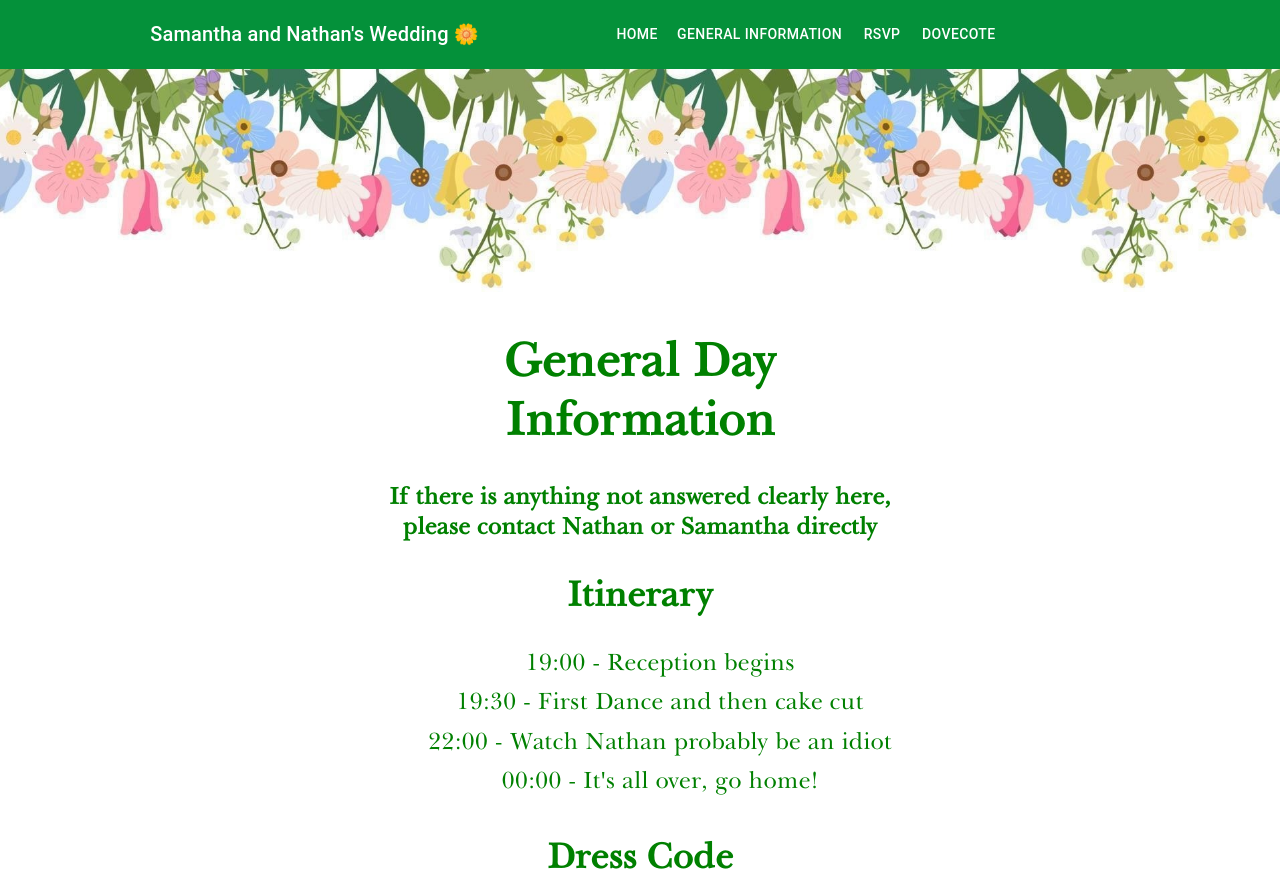
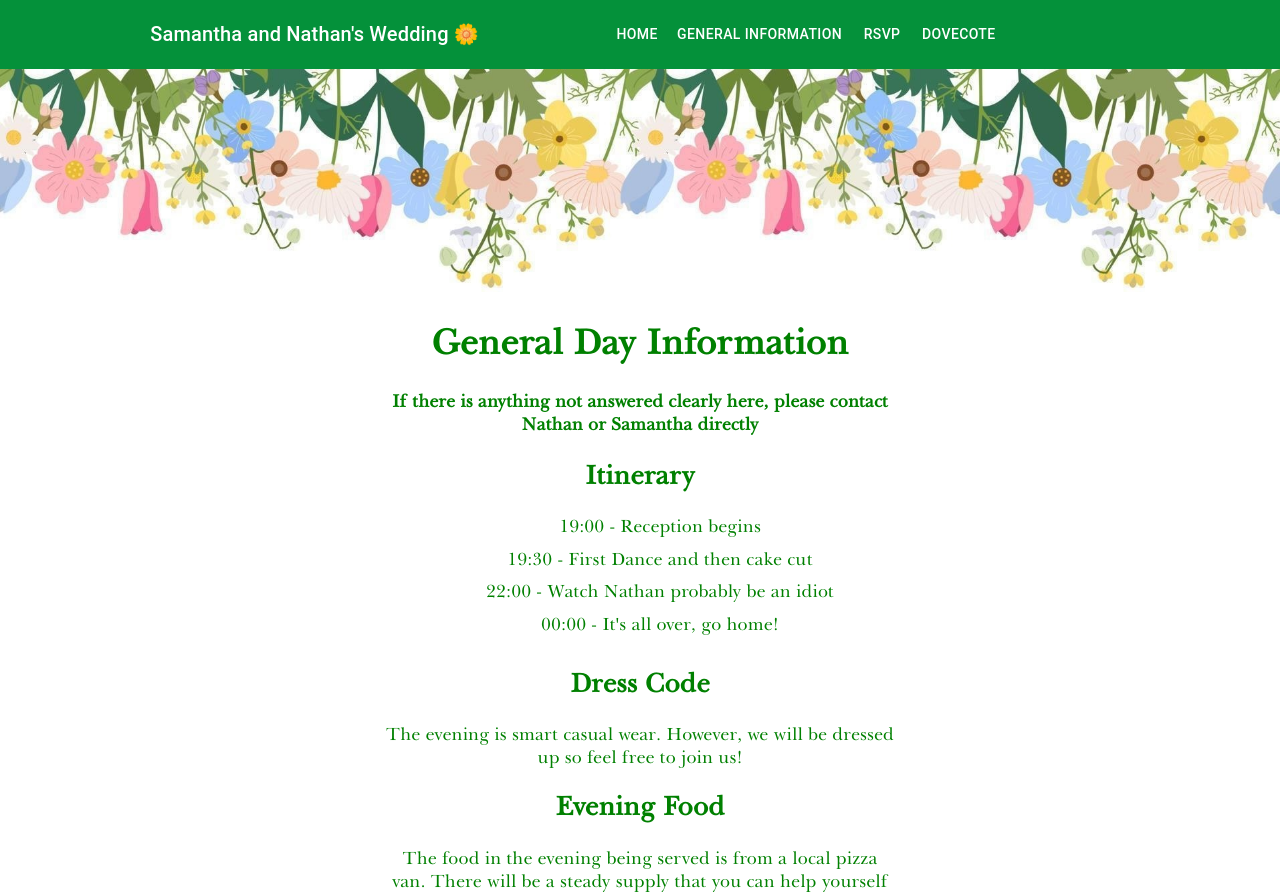
Before and after one commit to naathanbrown/wedding, a React (Create React App) app: page /info in a window 1280 px wide. Shown: the top 895 px of the page. Built offline with nearby package versions, Linux system fonts and the light colour scheme.

Commit message:
minor fixes

```diff
--- a/src/index.css
+++ b/src/index.css
@@ -16,7 +16,7 @@ body {
   -webkit-font-smoothing: antialiased;
   -moz-osx-font-smoothing: grayscale;
   color: green;
-  font-size: x-large;
+  font-size: large;
 }
 
 code {
--- a/src/pages/info/info.tsx
+++ b/src/pages/info/info.tsx
@@ -49,8 +49,8 @@ export const Info = () => {
         )}
         <h2>Evening Food</h2>
         <p>
-          The food in the evening being served is a local pizza van. There will
-          be a steady supply that you can help yourself too at any point all
+          The food in the evening being served is from a local pizza van. There
+          will be a steady supply that you can help yourself to at any point all
           evening.
         </p>
         <h2>Gifts</h2>
```
